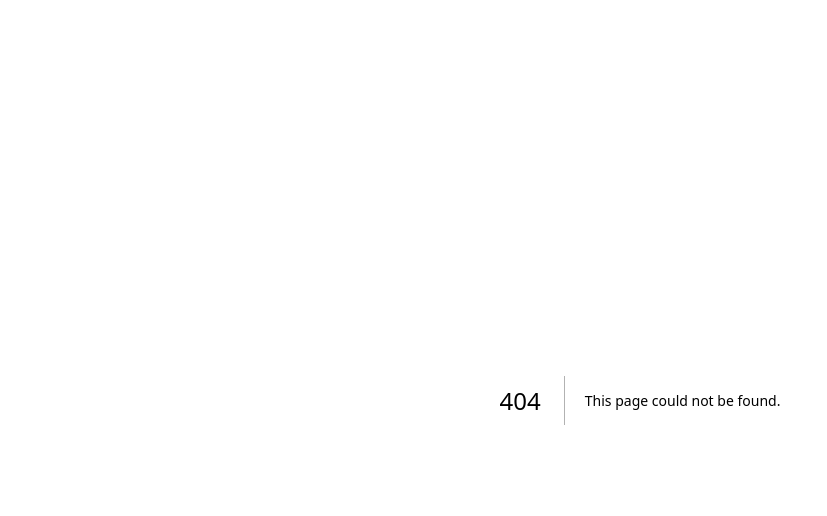
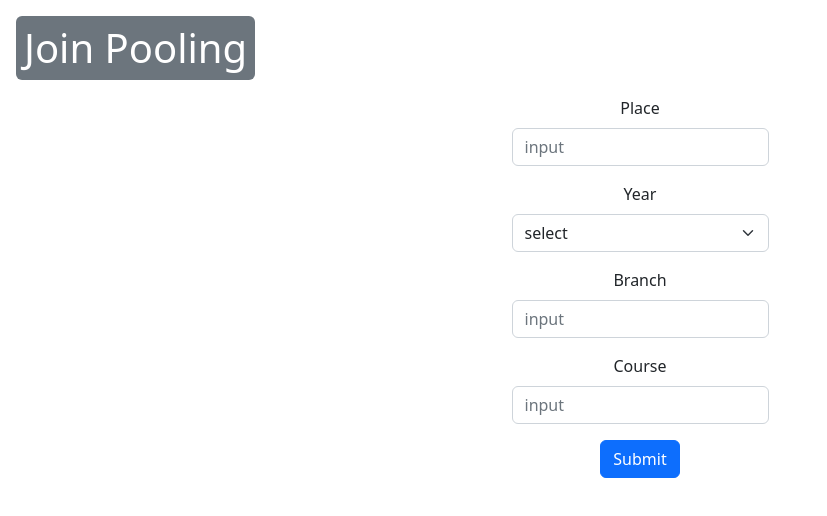
Before and after one commit to sanumuhammedc/ACOMO, a Next.js app: page /PollPage in a window 1280 px wide. Before the commit this address had no page. Shown: the top 516 px of the page, without its empty margins (0-827 px from the left). Built offline with nearby package versions, Linux system fonts and the light colour scheme.

Commit message:
pooling done

```diff
--- /dev/null
+++ b/pages/PollPage.js
@@ -0,0 +1,41 @@
+import Button from 'react-bootstrap/Button';
+import Form from 'react-bootstrap/Form';
+
+function FormDisabledExample() {
+    return (
+        <div>
+            <h1 class="bg-secondary m-3 p-2 rounded d-inline-block text-white">Join Pooling</h1>
+            <div style={{textAlign: 'center'}}>
+            <Form className='d-inline-flex'>
+                <fieldset >
+                    <Form.Group className="mb-3">
+                        <Form.Label htmlFor="TextInput">Place</Form.Label>
+                        <Form.Control id="TextInput" placeholder="input" />
+                    </Form.Group>
+                    <Form.Group className="mb-3">
+                        <Form.Label htmlFor="disabledSelect">Year</Form.Label>
+                        <Form.Select id="disabledSelect">
+                            <option>select</option>
+                            <option>1</option>
+                            <option>2</option>
+                            <option>3</option>
+                            <option>4</option>
+                        </Form.Select>
+                    </Form.Group>
+                    <Form.Group className="mb-3">
+                        <Form.Label htmlFor="disabledTextInput">Branch</Form.Label>
+                        <Form.Control id="disabledTextInput" placeholder="input" />
+                    </Form.Group>
+                    <Form.Group className="mb-3">
+                        <Form.Label htmlFor="disabledTextInput">Course</Form.Label>
+                        <Form.Control id="disabledTextInput" placeholder="input" />
+                    </Form.Group>
+                    <Button type="submit">Submit</Button>
+                </fieldset>
+            </Form>
+            </div>
+        </div>
+    );
+}
+
+export default FormDisabledExample;
```
Also changed, not shown: Components/Polling.js (added, +9 -0 lines), pages/hostels.js (deleted, +0 -7 lines), 1 other file (tests, documents, lock files or other folders).
